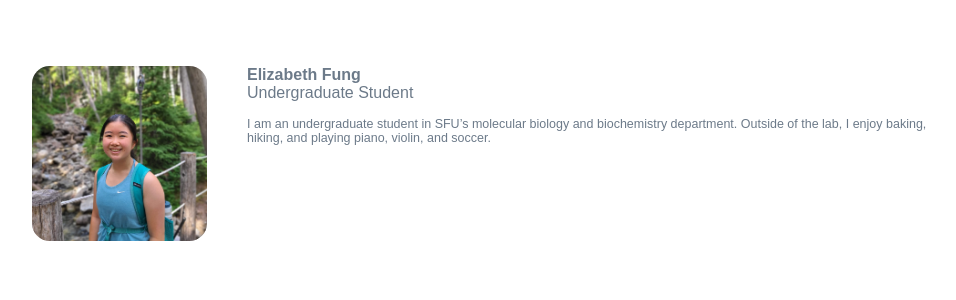
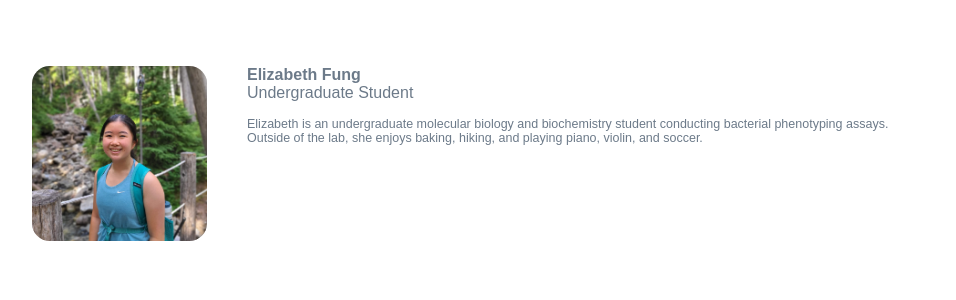
Before and after one commit to SFU-Lee-Lab/Lee_Lab_Webpage, a Jekyll site: the page built from _pages/people.md, in a window 1280 px wide and 900 px high, scrolled down 2113 px, cut to the strip 359-796 px from the top of the window. Shown: the top 300 px of the strip, without its empty margins (158-1114 px from the left). Built offline with Jekyll 4.4.1, drawn with Linux system fonts in a browser that asks for light colours; nearby versions of some CDN libraries; some web fonts are replaced.

Commit message:
Update people.yml

```diff
--- a/_data/people.yml
+++ b/_data/people.yml
@@ -49,7 +49,7 @@
 
   - name: Elizabeth Fung
     position: Undergraduate Student
-    about: I am an undergraduate student in SFU's molecular biology and biochemistry department. Outside of the lab, I enjoy baking, hiking, and playing piano, violin, and soccer.
+    about: Elizabeth is an undergraduate molecular biology and biochemistry student conducting bacterial phenotyping assays. Outside of the lab, she enjoys baking, hiking, and playing piano, violin, and soccer.
     image_path: /images/people/current/elizabeth-fung.jpg
     image_offset: 50% 50%
 
```
